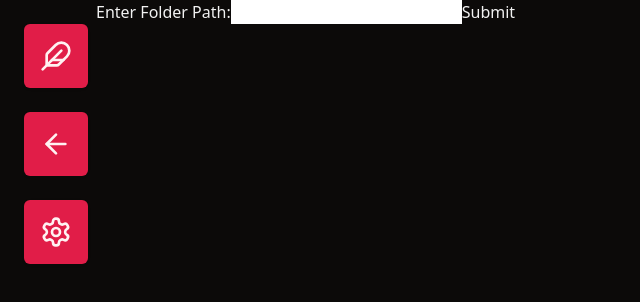
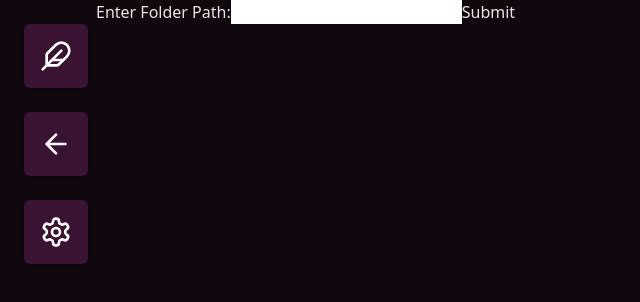
Before and after one commit to RainbowPigCake/ClipManager, a React (Vite) app: page / in a window 1280 px wide. Shown: the top 302 px of the page, without its empty margins (0-640 px from the left). Built offline with nearby package versions, Linux system fonts and the light colour scheme.

Commit message:
beta clip viewer UI update

```diff
--- a/src/Clip.tsx
+++ b/src/Clip.tsx
@@ -1,7 +1,6 @@
 import { useState, useEffect } from 'react';
 import { invoke } from '@tauri-apps/api';
 import { convertFileSrc } from '@tauri-apps/api/tauri';
-import './index.css';
 import { Card, CardHeader, CardContent, CardTitle } from '@/components/ui/card';
 
 const maxStrLengthTitle = 31;
--- a/src/ClipGrid.tsx
+++ b/src/ClipGrid.tsx
@@ -1,7 +1,6 @@
 import { useState, useRef, useEffect } from 'react';
 import Clip from './Clip';
 import SearchBar from './SearchBar';
-import './index.css';
 import './ClipGrid.css';
 import { invoke } from '@tauri-apps/api';
 
--- a/src/ClipViewer.tsx
+++ b/src/ClipViewer.tsx
@@ -1,25 +1,200 @@
-import React, { useEffect } from 'react';
+import React, { useEffect, useRef, useState } from 'react';
 import { convertFileSrc } from '@tauri-apps/api/tauri';
 import ReactPlayer from 'react-player';
+import { Button } from '@/components/ui/button';
+import { Card } from '@/components/ui/card';
+import {
+  Tooltip,
+  TooltipContent,
+  TooltipProvider,
+  TooltipTrigger,
+} from "@/components/ui/tooltip";
+import {
+  Play,
+  Pause,
+  SkipBack,
+  SkipForward,
+  Volume2,
+  VolumeX,
+  Maximize,
+  Minimize
+} from 'lucide-react';
 
 export default function ClipViewer({ clipFilePath }) {
+  const [playing, setPlaying] = useState(true);
+  const [volume, setVolume] = useState(0.5);
+  const [played, setPlayed] = useState(0);
+  const [seeking, setSeeking] = useState(false);
+  const [isFullscreen, setIsFullscreen] = useState(false);
+  const playerRef = useRef<ReactPlayer>(null);
+  const containerRef = useRef<HTMLDivElement>(null);
+
   const clipURI = convertFileSrc(decodeURI(clipFilePath));
+  const fileName = decodeURI(clipFilePath).split(/[/\\]/).pop();
+
+  const handlePlayPause = () => {
+    setPlaying(!playing);
+  };
+
+  const handleVolumeChange = (e: React.ChangeEvent<HTMLInputElement>) => {
+    setVolume(parseFloat(e.target.value));
+  };
+
+  const handleSeekChange = (e: React.ChangeEvent<HTMLInputElement>) => {
+    setPlayed(parseFloat(e.target.value));
+  };
+
+  const handleSeekMouseDown = () => {
+    setSeeking(true);
+  };
+
+  const handleSeekMouseUp = (e: React.MouseEvent<HTMLInputElement>) => {
+    setSeeking(false);
+    if (playerRef.current) {
+      playerRef.current.seekTo(parseFloat((e.target as HTMLInputElement).value));
+    }
+  };
+
+  const handleProgress = (state: { played: number }) => {
+    if (!seeking) {
+      setPlayed(state.played);
+    }
+  };
+
+  const handleSkip = (forward: boolean) => {
+    if (playerRef.current) {
+      const currentTime = playerRef.current.getCurrentTime();
+      playerRef.current.seekTo(currentTime + (forward ? 5 : -5));
+    }
+  };
+
+  const toggleFullscreen = () => {
+    if (!document.fullscreenElement) {
+      containerRef.current?.requestFullscreen();
+      setIsFullscreen(true);
+    } else {
+      document.exitFullscreen();
+      setIsFullscreen(false);
+    }
+  };
 
   useEffect(() => {
     console.log('Rendering Clip Viewer!');
   }, []);
+
   return (
-    <>
-      <div>
-        <div>{decodeURI(clipFilePath)}</div>
+    <Card className="w-full max-w-[90vw] mx-auto my-4 p-4" ref={containerRef}>
+      <div className="relative group">
         <ReactPlayer
-          playing
-          url={[{ src: clipURI, type: 'video/mp4' }]}
-          width={1120}
-          height={630}
-          controls
+          ref={playerRef}
+          url={clipURI}
+          playing={playing}
+          volume={volume}
+          width="100%"
+          height="auto"
+          style={{ aspectRatio: '16/9' }}
+          onProgress={handleProgress}
+          progressInterval={100}
         />
+
+        {/* Custom Controls */}
+        <div className="absolute bottom-0 left-0 right-0 bg-black/60 p-4 transition-opacity duration-300 opacity-0 group-hover:opacity-100">
+          {/* Progress Bar */}
+          <input
+            type="range"
+            min={0}
+            max={1}
+            step="any"
+            value={played}
+            onMouseDown={handleSeekMouseDown}
+            onChange={handleSeekChange}
+            onMouseUp={handleSeekMouseUp}
+            className="w-full h-1 mb-4 accent-primary"
+          />
+
+          <div className="flex items-center justify-between">
+            <div className="flex items-center gap-2">
+              <TooltipProvider>
+                <Tooltip>
+                  <TooltipTrigger asChild>
+                    <Button
+                      variant="ghost"
+                      size="icon"
+                      onClick={() => handleSkip(false)}
+                    >
+                      <SkipBack className="h-4 w-4" />
+                    </Button>
+                  </TooltipTrigger>
+                  <TooltipContent>
+                    <p>Back 5s</p>
+                  </TooltipContent>
+                </Tooltip>
+
+                <Tooltip>
+                  <TooltipTrigger asChild>
+                    <Button
+                      variant="ghost"
+                      size="icon"
+                      onClick={handlePlayPause}
+                    >
+                      {playing ? <Pause className="h-4 w-4" /> : <Play className="h-4 w-4" />}
+                    </Button>
+                  </TooltipTrigger>
+                  <TooltipContent>
+                    <p>{playing ? 'Pause' : 'Play'}</p>
+                  </TooltipContent>
+                </Tooltip>
+
+                <Tooltip>
+                  <TooltipTrigger asChild>
+                    <Button
+                      variant="ghost"
+                      size="icon"
+                      onClick={() => handleSkip(true)}
+                    >
+                      <SkipForward className="h-4 w-4" />
+                    </Button>
+                  </TooltipTrigger>
+                  <TooltipContent>
+                    <p>Forward 5s</p>
+                  </TooltipContent>
+                </Tooltip>
+              </TooltipProvider>
+
+              <div className="flex items-center gap-2 ml-4">
+                <Button
+                  variant="ghost"
+                  size="icon"
+                  onClick={() => setVolume(volume === 0 ? 0.5 : 0)}
+                >
+                  {volume === 0 ? <VolumeX className="h-4 w-4" /> : <Volume2 className="h-4 w-4" />}
+                </Button>
+                <input
+                  type="range"
+                  min={0}
+                  max={1}
+                  step="any"
+                  value={volume}
+                  onChange={handleVolumeChange}
+                  className="w-24 accent-primary"
+                />
+              </div>
+            </div>
+
+            <Button
+              variant="ghost"
+              size="icon"
+              onClick={toggleFullscreen}
+            >
+              {isFullscreen ? <Minimize className="h-4 w-4" /> : <Maximize className="h-4 w-4" />}
+            </Button>
+          </div>
+        </div>
       </div>
-    </>
+
+      <div className="mt-4 text-lg font-semibold text-foreground">
+        {fileName}
+      </div>
+    </Card>
   );
 }
--- a/src/index.css
+++ b/src/index.css
@@ -4,58 +4,49 @@
 
 @layer base {
   :root {
-    --background: 0 0% 100%;
-    --foreground: 240 10% 3.9%;
-    --card: 0 0% 100%;
-    --card-foreground: 240 10% 3.9%;
-    --popover: 0 0% 100%;
-    --popover-foreground: 240 10% 3.9%;
-    --primary: 346.8 77.2% 49.8%;
-    --primary-foreground: 355.7 100% 97.3%;
-    --secondary: 240 4.8% 95.9%;
-    --secondary-foreground: 240 5.9% 10%;
-    --muted: 240 4.8% 95.9%;
-    --muted-foreground: 240 3.8% 46.1%;
-    --accent: 240 4.8% 95.9%;
-    --accent-foreground: 240 5.9% 10%;
-    --destructive: 0 84.2% 60.2%;
-    --destructive-foreground: 0 0% 98%;
-    --border: 240 5.9% 90%;
-    --input: 240 5.9% 90%;
-    --ring: 346.8 77.2% 49.8%;
+    --background: 312 35% 95%;
+    --foreground: 312 5% 0%;
+    --card: 312 35% 90%;
+    --card-foreground: 312 5% 10%;
+    --popover: 312 35% 95%;
+    --popover-foreground: 312 95% 0%;
+    --primary: 312 51% 15%;
+    --primary-foreground: 0 0% 100%;
+    --secondary: 312 30% 70%;
+    --secondary-foreground: 0 0% 0%;
+    --muted: 274 30% 85%;
+    --muted-foreground: 312 5% 35%;
+    --accent: 274 30% 80%;
+    --accent-foreground: 312 5% 10%;
+    --destructive: 0 50% 30%;
+    --destructive-foreground: 312 5% 90%;
+    --border: 312 30% 50%;
+    --input: 312 30% 18%;
+    --ring: 312 51% 15%;
     --radius: 0.5rem;
-    --chart-1: 12 76% 61%;
-    --chart-2: 173 58% 39%;
-    --chart-3: 197 37% 24%;
-    --chart-4: 43 74% 66%;
-    --chart-5: 27 87% 67%;
   }
-
   .dark {
-    --background: 20 14.3% 4.1%;
-    --foreground: 0 0% 95%;
-    --card: 24 9.8% 10%;
-    --card-foreground: 0 0% 95%;
-    --popover: 0 0% 9%;
-    --popover-foreground: 0 0% 95%;
-    --primary: 346.8 77.2% 49.8%;
-    --primary-foreground: 355.7 100% 97.3%;
-    --secondary: 240 3.7% 15.9%;
-    --secondary-foreground: 0 0% 98%;
-    --muted: 0 0% 15%;
-    --muted-foreground: 240 5% 64.9%;
-    --accent: 12 6.5% 15.1%;
-    --accent-foreground: 0 0% 98%;
-    --destructive: 0 62.8% 30.6%;
-    --destructive-foreground: 0 85.7% 97.3%;
-    --border: 240 3.7% 15.9%;
-    --input: 240 3.7% 15.9%;
-    --ring: 346.8 77.2% 49.8%;
-    --chart-1: 220 70% 50%;
-    --chart-2: 160 60% 45%;
-    --chart-3: 30 80% 55%;
-    --chart-4: 280 65% 60%;
-    --chart-5: 340 75% 55%;
+    --background: 312 35% 5%;
+    --foreground: 312 5% 90%;
+    --card: 312 35% 0%;
+    --card-foreground: 312 5% 90%;
+    --popover: 312 35% 5%;
+    --popover-foreground: 312 5% 90%;
+    --primary: 312 51% 15%;
+    --primary-foreground: 0 0% 100%;
+    --secondary: 312 30% 10%;
+    --secondary-foreground: 0 0% 100%;
+    --muted: 274 30% 15%;
+    --muted-foreground: 312 5% 60%;
+    --accent: 274 30% 15%;
+    --accent-foreground: 312 5% 90%;
+    --destructive: 0 50% 30%;
+    --destructive-foreground: 312 5% 90%;
+    --border: 312 30% 18%;
+    --input: 312 30% 18%;
+    --ring: 312 51% 15%;
+    --radius: 0.5rem;
+  }
 }
 
 @layer base {
@@ -63,10 +54,6 @@
     @apply border-border;
   }
   body {
-      @apply bg-background text-foreground;
-      font-feature-settings:
-        'rlig' 1,
-        'calt' 1;
+    @apply font-sans antialiased bg-background text-foreground;
   }
 }
-}
--- a/tailwind.config.js
+++ b/tailwind.config.js
@@ -3,6 +3,13 @@ module.exports = {
   darkMode: ['class'],
   content: ['./src/**/*.{js,jsx,ts,tsx}'],
   theme: {
+    container: {
+      center: true,
+      padding: '2rem',
+      screens: {
+        '2xl': '1400px',
+      },
+    },
     extend: {
       borderRadius: {
         lg: 'var(--radius)',
@@ -44,6 +51,20 @@ module.exports = {
           foreground: 'hsl(var(--card-foreground))',
         },
       },
+      keyframes: {
+        'accordion-down': {
+          from: { height: 0 },
+          to: { height: 'var(--radix-accordion-content-height)' },
+        },
+        'accordion-up': {
+          from: { height: 'var(--radix-accordion-content-height)' },
+          to: { height: 0 },
+        },
+      },
+      animation: {
+        'accordion-down': 'accordion-down 0.2s ease-out',
+        'accordion-up': 'accordion-up 0.2s ease-out',
+      },
     },
   },
   plugins: [require('tailwindcss-animate')],
```
Also changed, not shown: components.json. Lines whose indentation alone changed are shown as unchanged.
